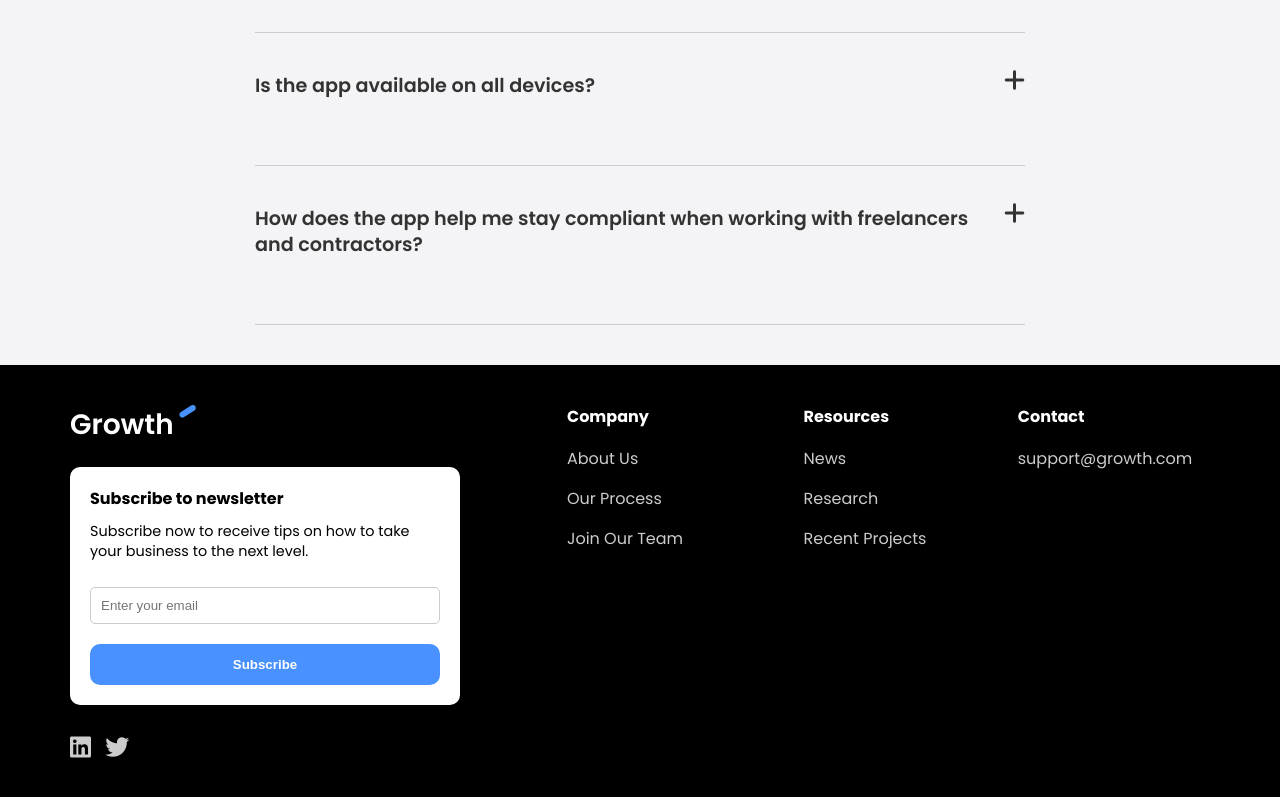
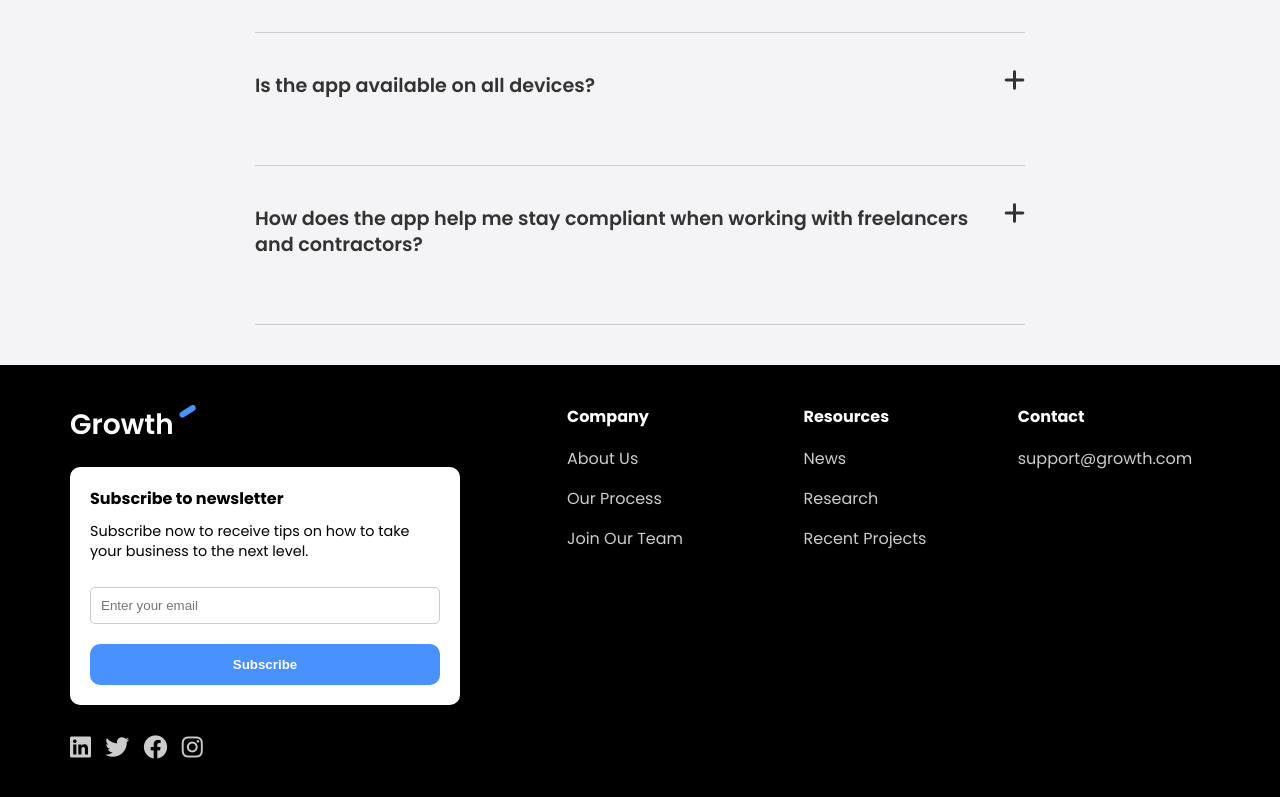
Before and after one commit to jerrellbryant/Growth, a plain HTML site: page growth/index.html in a window 1280 px wide. Shown: the part 3790-4587 px from the top of the page. Drawn offline with Linux system fonts and the light colour scheme.

Commit message:
update index file

```diff
--- a/growth/index.html
+++ b/growth/index.html
@@ -332,6 +332,8 @@
             </div>
             <a href="javascript:void(0)"><i class="fab fa-linkedin"></i></a>
             <a href="javascript:void(0)"><i class="fab fa-twitter"></i></a>
+            <a href="javascript:void(0)"><i class="fab fa-facebook"></i></a>
+            <a href="javascript:void(0)"><i class="fab fa-instagram"></i></a>
           </div>
           <div>
             <h4>Company</h4>
```
